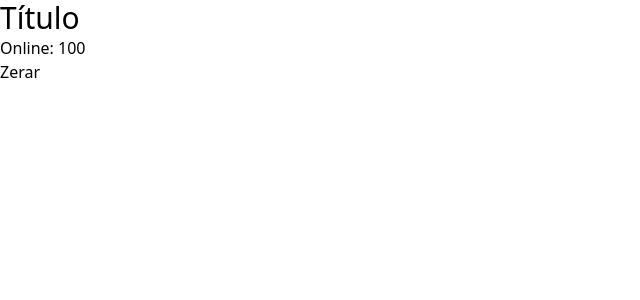
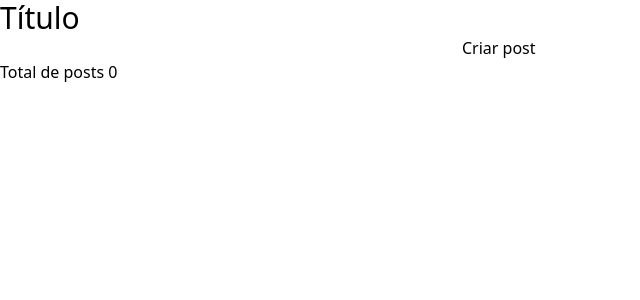
Before and after one commit to brduart/react_test, a React (Vite) app: page / in a window 1280 px wide. Shown: the top 300 px of the page, without its empty margins (0-640 px from the left). Built offline with nearby package versions, Linux system fonts and the light colour scheme.

Commit message:
:feat: exercício sobre context

```diff
--- a/src/App.tsx
+++ b/src/App.tsx
@@ -1,14 +1,17 @@
 import "./App.css";
+import Footer from "./components/Footer";
 import Header from "./components/Header";
-import { CountProvider } from "./contexts/CountContext";
+import Posts from "./components/Posts";
+import { PostProvider } from "./contexts/PostsContext";
 
 function App() {
   return (
     <>
-      {/* CONTEXTO MAIS ORGANIZADO COM O PROVIDER JUNTO AO CONTEXTO */}
-      <CountProvider>
+      <PostProvider>
         <Header />
-      </CountProvider>
+        <Footer />
+        <Posts />
+      </PostProvider>
     </>
   );
 }
--- /dev/null
+++ b/src/components/Footer.tsx
@@ -0,0 +1,10 @@
+import { useContext } from "react";
+import { PostContext } from "../contexts/PostsContext";
+
+const Footer = () => {
+  const postCount = useContext(PostContext);
+
+  return <footer>Total de posts {postCount?.posts.length}</footer>;
+};
+
+export default Footer;
--- a/src/components/Header.tsx
+++ b/src/components/Header.tsx
@@ -1,10 +1,30 @@
-import OnlineUsers from "./OnlineUsers";
+import { useContext, useState } from "react";
+import { PostContext } from "../contexts/PostsContext";
 
 const Header = () => {
+  const [title, setTitle] = useState("");
+  const [body, setBody] = useState("");
+
+  const posts = useContext(PostContext);
+
+  const handleCreatePost = () => {
+    posts?.addPost(title, body);
+  };
   return (
     <header>
       <h1 className="text-3xl">Título</h1>
-      <OnlineUsers />
+      <input
+        type="text"
+        value={title}
+        onChange={(e) => setTitle(e.target.value)}
+      />
+      <input
+        type="text"
+        value={body}
+        onChange={(e) => setBody(e.target.value)}
+      />
+
+      <button onClick={handleCreatePost}>Criar post</button>
     </header>
   );
 };
--- a/src/components/OnlineUsers.tsx
+++ /dev/null
@@ -1,21 +0,0 @@
-import { useContext } from "react";
-import { CountContext } from "../contexts/CountContext";
-
-const OnlineUsers = () => {
-  //USANDO O CONTEXTO NO COMPONENTE (NOME DO CONTEXTO)
-  const count = useContext(CountContext);
-
-  //FUNÇÃO PARA ATUALIZAR O STATE DO CONTEXT
-  const handleZero = () => {
-    count?.setOnlineCount(0);
-  };
-
-  return (
-    <>
-      <p>Online: {count?.onlineCount}</p>
-      <button onClick={handleZero}>Zerar</button>
-    </>
-  );
-};
-
-export default OnlineUsers;
--- /dev/null
+++ b/src/components/Posts.tsx
@@ -0,0 +1,19 @@
+import { useContext } from "react";
+import { PostContext } from "../contexts/PostsContext";
+
+const Posts = () => {
+  const posts = useContext(PostContext);
+
+  return (
+    <div>
+      {posts?.posts.map((i) => (
+        <>
+          <h1>{i.title}</h1>
+          <h3>{i.body}</h3>
+        </>
+      ))}
+    </div>
+  );
+};
+
+export default Posts;
--- a/src/contexts/CountContext.tsx
+++ /dev/null
@@ -1,26 +0,0 @@
-import { ReactNode, createContext, useState } from "react";
-
-//TYPE DO CONTEXT INICIAL
-type CountContextType = {
-  onlineCount: number;
-  setOnlineCount: (n: number) => void;
-};
-
-//CRIAÇÃO DO CONTEXTO
-export const CountContext = createContext<CountContextType | null>(null); //()VALOR PADRÃO, NUMBER, ARRAY ETC...
-
-//CHILDREN TYPE
-type Props = { children: ReactNode };
-
-//PROVIDER DO CONTEXT
-export const CountProvider = ({ children }: Props) => {
-  //VALOR NO STATE (VALOR E ALTERAÇÃO DE VALOR)
-  const [onlineCount, setOnlineCount] = useState(100);
-
-  return (
-    <CountContext.Provider value={{ onlineCount, setOnlineCount }}>
-      {children}
-      {/* PROVIDER COM RETORNO DO STATE (ALTERAR E MOSTRAR VALOR) E CHILDREN PROP*/}
-    </CountContext.Provider>
-  );
-};
--- /dev/null
+++ b/src/contexts/PostsContext.tsx
@@ -0,0 +1,32 @@
+import { ReactNode, createContext, useState } from "react";
+
+type Post = {
+  id: number;
+  title: string;
+  body: string;
+};
+
+type PostContentType = {
+  posts: Post[];
+  addPost: (title: string, body: string) => void;
+};
+
+export const PostContext = createContext<PostContentType | null>(null);
+
+type Props = {
+  children: ReactNode;
+};
+
+export const PostProvider = ({ children }: Props) => {
+  const [posts, setPosts] = useState<Post[]>([]);
+
+  const addPost = (title: string, body: string) => {
+    setPosts([...posts, { id: posts.length, title, body }]);
+  };
+
+  return (
+    <PostContext.Provider value={{ posts, addPost }}>
+      {children}
+    </PostContext.Provider>
+  );
+};
```
